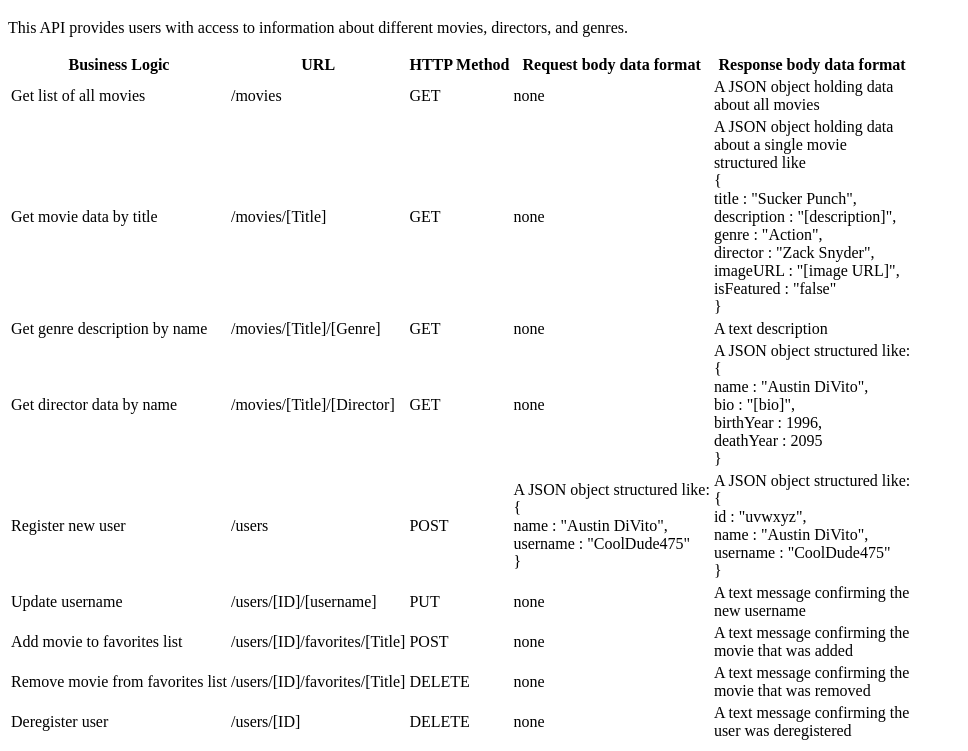
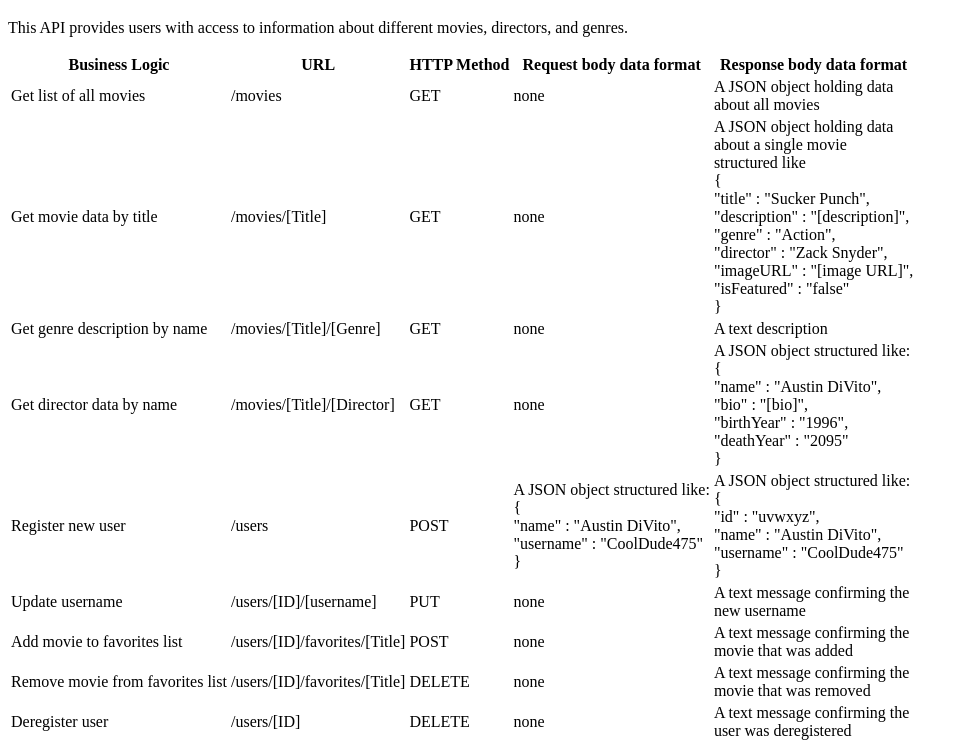
Before and after one commit to divitoau/movie_api2, a website: page public/documentation.html in a window 1280 px wide. Shown: the part 61-812 px from the top of the page, without its empty margins (0-968 px from the left). Drawn offline with Linux system fonts and the light colour scheme.

Commit message:
clarified documentation and code

```diff
--- a/public/documentation.html
+++ b/public/documentation.html
@@ -32,8 +32,8 @@
         <td>GET</td>
         <td>none</td>
         <td>A JSON object holding data <br> about a single movie <br> structured like <br>
-            { <br> title : "Sucker Punch", <br> description : "[description]", <br> genre : "Action", <br>
-            director : "Zack Snyder", <br> imageURL : "[image URL]", <br> isFeatured : "false" <br> } </td>
+            { <br> "title" : "Sucker Punch", <br> "description" : "[description]", <br> "genre" : "Action", <br>
+            "director" : "Zack Snyder", <br> "imageURL" : "[image URL]", <br> "isFeatured" : "false" <br> } </td>
       </tr>
       <tr>
         <td>Get genre description by name</td>
@@ -47,17 +47,17 @@
         <td>/movies/[Title]/[Director]</td>
         <td>GET</td>
         <td>none</td>
-        <td>A JSON object structured like: <br> { <br> name : "Austin DiVito", <br> bio : "[bio]", <br>
-            birthYear : 1996, <br> deathYear : 2095 <br> } </td>
+        <td>A JSON object structured like: <br> { <br> "name" : "Austin DiVito", <br> "bio" : "[bio]", <br>
+            "birthYear" : "1996", <br> "deathYear" : "2095" <br> } </td>
       </tr>
       <tr>
         <td>Register new user</td>
         <td>/users</td>
         <td>POST</td>
-        <td>A JSON object structured like: <br> { <br> name : "Austin DiVito", <br>
-            username : "CoolDude475" <br> } </td>
-        <td>A JSON object structured like: <br> { <br> id : "uvwxyz", <br>
-            name : "Austin DiVito", <br> username : "CoolDude475" <br> } </td>
+        <td>A JSON object structured like: <br> { <br> "name" : "Austin DiVito", <br>
+            "username" : "CoolDude475" <br> } </td>
+        <td>A JSON object structured like: <br> { <br> "id" : "uvwxyz", <br>
+            "name" : "Austin DiVito", <br> "username" : "CoolDude475" <br> } </td>
       </tr>
       <tr>
         <td>Update username</td>
```
Also changed, not shown: index.js (+10 -1 lines), log.txt (added), 1 other file.
